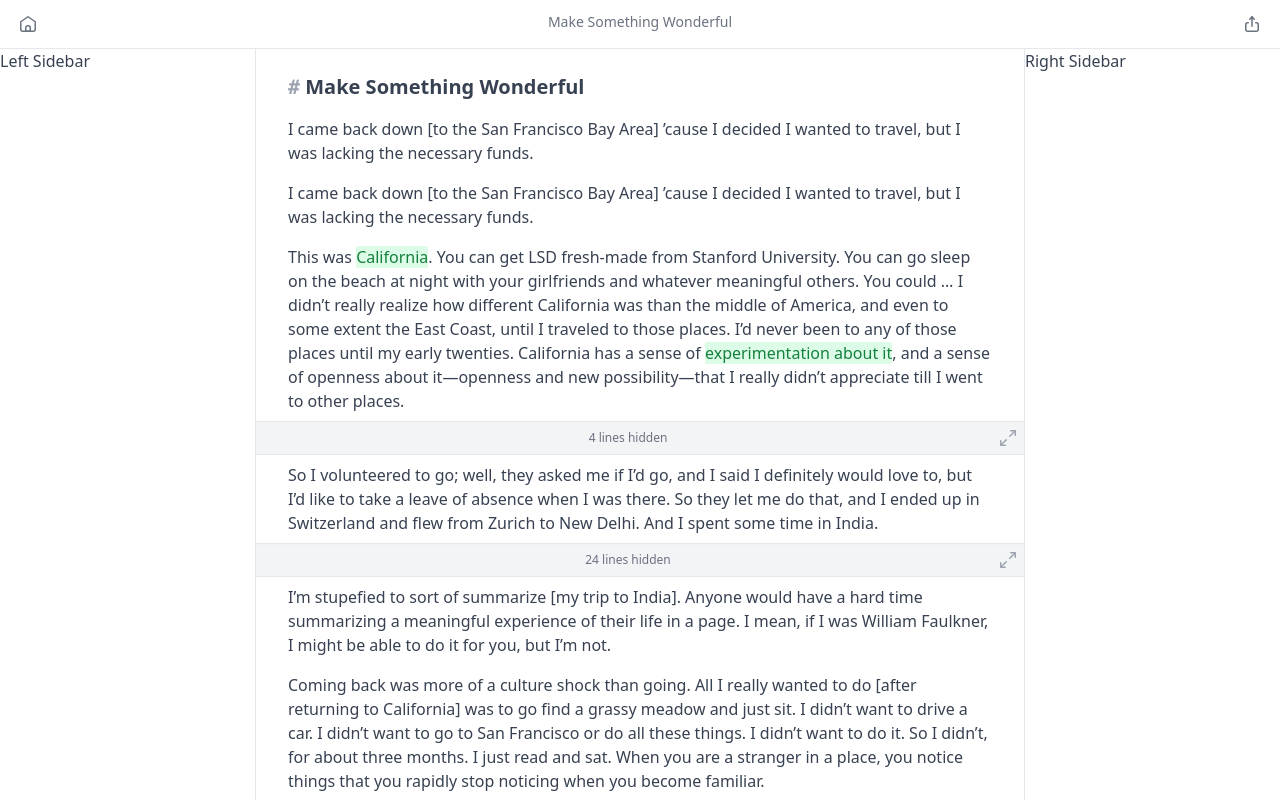
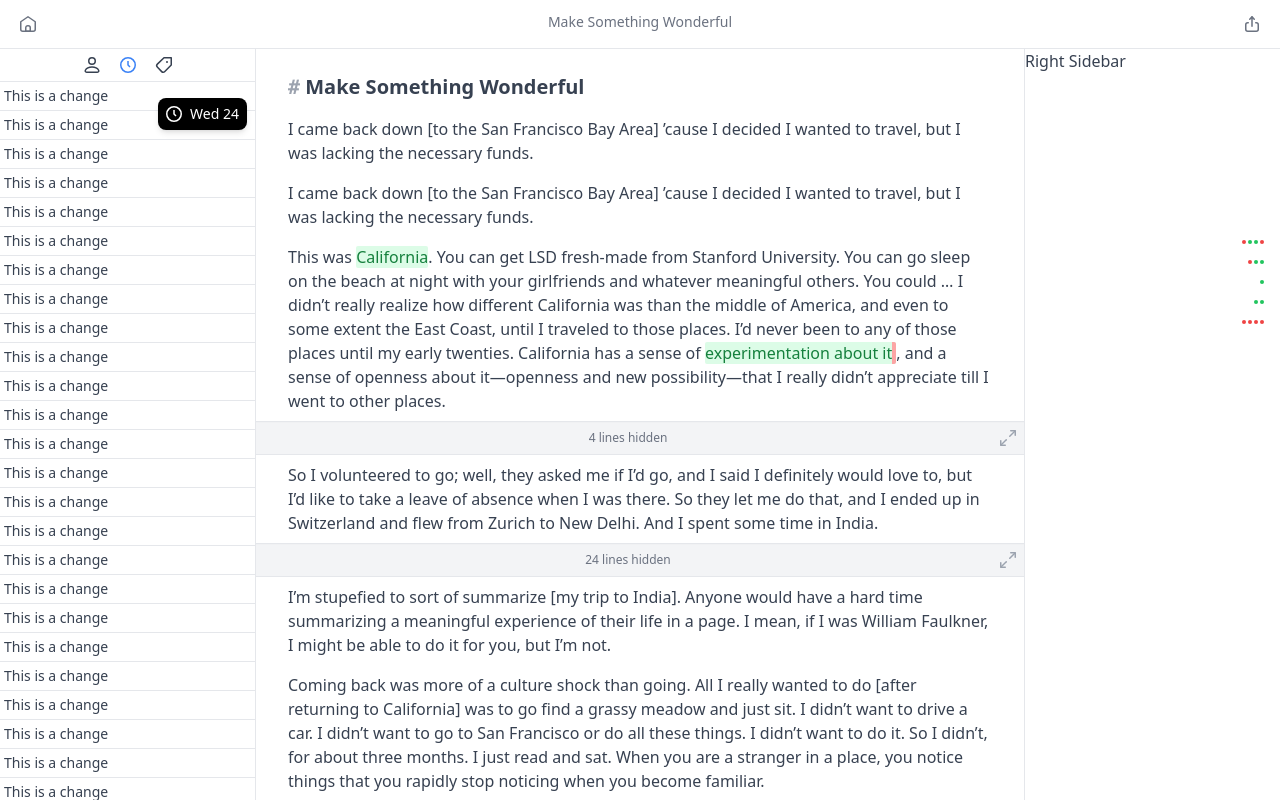
Before and after one commit to max/chornicle-playground, a React (Vite) app: page / in a window 1280 px wide. Shown: the top 800 px of the page. Built offline with nearby package versions, Linux system fonts and the light colour scheme.

Commit message:
Populate sidebar and add a change meter

```diff
--- a/package.json
+++ b/package.json
@@ -10,6 +10,7 @@
     "preview": "vite preview"
   },
   "dependencies": {
+    "@radix-ui/react-tabs": "^1.0.4",
     "react": "^18.2.0",
     "react-dom": "^18.2.0"
   },
--- a/src/App.tsx
+++ b/src/App.tsx
@@ -1,3 +1,4 @@
+import ChangeMeter from './components/ChangeMeter'
 import Editor from './components/Editor'
 import LeftSidebar from './components/LeftSidebar'
 import RightSidebar from './components/RightSidebar'
@@ -25,6 +26,14 @@ function App() {
           </div>
         </div>
       </div>
+
+      <div className="fixed right-4 top-[240px] flex flex-col gap-4">
+        <ChangeMeter size={4} />
+        <ChangeMeter size={3} />
+        <ChangeMeter size={1} />
+        <ChangeMeter size={2} />
+        <ChangeMeter size={4} />
+      </div>
     </div>
   )
 }
--- /dev/null
+++ b/src/components/ChangeMeter.tsx
@@ -0,0 +1,15 @@
+function ChangeMeter({size}: {size: number}) {
+  return (
+    <div className="flex justify-end gap-0.5">
+      {[...Array(size)].map((i) => {
+        return (
+          <div
+            className={`h-1 w-1 rounded-full ${Math.random() < 0.5 ? 'bg-green-500' : 'bg-red-500'}`}
+          ></div>
+        )
+      })}
+    </div>
+  )
+}
+
+export default ChangeMeter
--- a/src/components/Editor.tsx
+++ b/src/components/Editor.tsx
@@ -24,9 +24,11 @@ function Editor() {
         of America, and even to some extent the East Coast, until I traveled to
         those places. I’d never been to any of those places until my early
         twenties. California has a sense of{' '}
-        <AdditionDiffSpan>experimentation about it</AdditionDiffSpan>, and a
-        sense of openness about it—openness and new possibility—that I really
-        didn’t appreciate till I went to other places.
+        <AdditionDiffSpan deletion={true}>
+          experimentation about it
+        </AdditionDiffSpan>
+        , and a sense of openness about it—openness and new possibility—that I
+        really didn’t appreciate till I went to other places.
       </p>
 
       <CollapsedDiffPlaceholder lineCount={4} />
@@ -67,7 +69,7 @@ function Editor() {
 
 function CollapsedDiffPlaceholder({lineCount}: {lineCount: number}) {
   return (
-    <div className="hidden-diff shadow-inner-sm flex items-center justify-between gap-1 border-b border-t bg-gray-100 text-xs text-gray-500">
+    <div className="hidden-diff flex items-center justify-between gap-1 border-b border-t bg-gray-100 text-xs text-gray-500 shadow-inner-sm">
       <div></div>
       <div>{lineCount} lines hidden</div>
       <div className="text-gray-400">
@@ -77,9 +79,21 @@ function CollapsedDiffPlaceholder({lineCount}: {lineCount: number}) {
   )
 }
 
-function AdditionDiffSpan({children}: {children: ReactNode}) {
+function AdditionDiffSpan({
+  children,
+  deletion
+}: {
+  children: ReactNode
+  deletion?: boolean
+}) {
   return (
-    <span className="rounded-sm bg-green-100 text-green-700">{children}</span>
+    <>
+      <span
+        className={`rounded-sm ${deletion && 'border-r-4 border-r-red-300'} bg-green-100 text-green-700`}
+      >
+        {children}
+      </span>
+    </>
   )
 }
 
--- a/src/components/LeftSidebar.tsx
+++ b/src/components/LeftSidebar.tsx
@@ -1,7 +1,83 @@
+import * as Tabs from '@radix-ui/react-tabs'
+import ClockIcon from './icons/ClockIcon'
+
 function LeftSidebar() {
   return (
     <div>
-      <h2>Left Sidebar</h2>
+      <Tabs.Root defaultValue="timeHistory">
+        <Tabs.List className="flex justify-center gap-3 border-b p-1">
+          <Tabs.Trigger
+            className="data-[state=active]:text-blue-500"
+            value="authorHistory"
+          >
+            <svg width="24" height="24" fill="none" viewBox="0 0 24 24">
+              <circle
+                cx="12"
+                cy="8"
+                r="3.25"
+                stroke="currentColor"
+                stroke-linecap="round"
+                stroke-linejoin="round"
+                stroke-width="1.5"
+              ></circle>
+              <path
+                stroke="currentColor"
+                stroke-linecap="round"
+                stroke-linejoin="round"
+                stroke-width="1.5"
+                d="M6.8475 19.25H17.1525C18.2944 19.25 19.174 18.2681 18.6408 17.2584C17.8563 15.7731 16.068 14 12 14C7.93201 14 6.14367 15.7731 5.35924 17.2584C4.82597 18.2681 5.70558 19.25 6.8475 19.25Z"
+              ></path>
+            </svg>
+          </Tabs.Trigger>
+          <Tabs.Trigger
+            className="data-[state=active]:text-blue-500"
+            value="timeHistory"
+          >
+            <ClockIcon />
+          </Tabs.Trigger>
+          <Tabs.Trigger
+            className="data-[state=active]:text-blue-500"
+            value="tagsHistory"
+          >
+            <svg width="24" height="24" fill="none" viewBox="0 0 24 24">
+              <circle cx="15" cy="9" r="1" fill="currentColor"></circle>
+              <path
+                stroke="currentColor"
+                stroke-linecap="round"
+                stroke-linejoin="round"
+                stroke-width="1.5"
+                d="M12 4.75H19.25V12L12.5535 18.6708C11.7544 19.4668 10.4556 19.445 9.68369 18.6226L5.28993 13.941C4.54041 13.1424 4.57265 11.8895 5.36226 11.1305L12 4.75Z"
+              ></path>
+            </svg>
+          </Tabs.Trigger>
+        </Tabs.List>
+
+        <div className="relative text-sm">
+          <div>
+            <Tabs.Content value="authorHistory">Author</Tabs.Content>
+            <Tabs.Content value="timeHistory">
+              <div className="divide-y">
+                {[...Array(100)].map((_, i) => (
+                  <HistoryItem key={i} />
+                ))}
+              </div>
+            </Tabs.Content>
+            <Tabs.Content value="tagsHistory">Tags</Tabs.Content>
+          </div>
+
+          <div className="absolute right-2 top-4 flex items-center gap-1 rounded-lg bg-black p-1 pr-2 text-white shadow-md">
+            <ClockIcon /> Wed 24
+          </div>
+        </div>
+      </Tabs.Root>
+    </div>
+  )
+}
+
+function HistoryItem() {
+  return (
+    <div className="border-l-blue-600 p-1 hover:border-l-2">
+      This is a change
     </div>
   )
 }
--- /dev/null
+++ b/src/components/icons/ClockIcon.tsx
@@ -0,0 +1,16 @@
+function ClockIcon() {
+  return (
+    <svg width="24" height="24" fill="none" viewBox="0 0 24 24">
+      <circle
+        cx="12"
+        cy="12"
+        r="7.25"
+        stroke="currentColor"
+        stroke-width="1.5"
+      ></circle>
+      <path stroke="currentColor" stroke-width="1.5" d="M12 8V12L14 14"></path>
+    </svg>
+  )
+}
+
+export default ClockIcon
```
Also changed, not shown: 1 other file (tests, documents, lock files or other folders).
